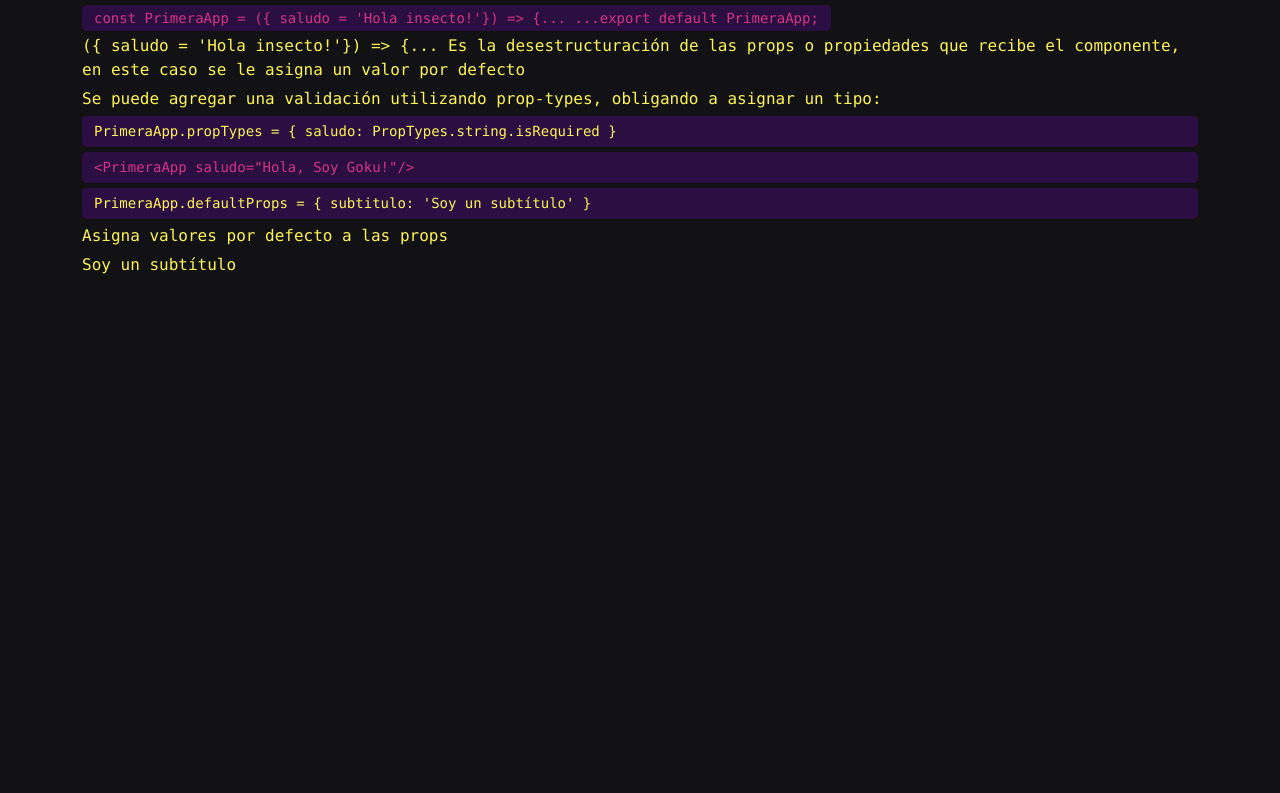
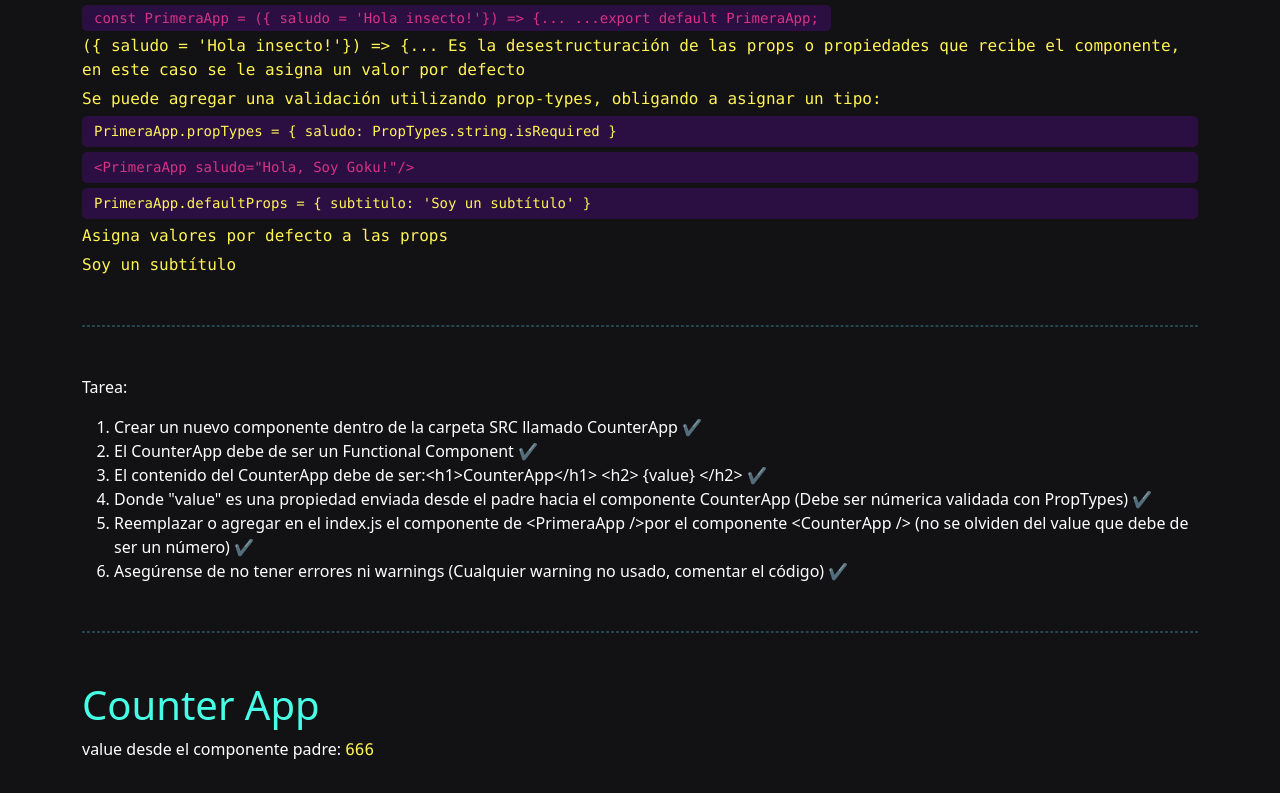
Before and after one commit to Yanioconjota/react-gl-training, a React (Create React App) app in the folder 03-counter-app/: page / in a window 1280 px wide. Shown: the part 537-1330 px from the top of the page. Before the commit the page ends 834 px from the top, so only its background shows below. Built offline with nearby package versions, Linux system fonts and the light colour scheme.

Commit message:
CounterApp added

```diff
--- /dev/null
+++ b/03-counter-app/src/CounterApp.js
@@ -0,0 +1,16 @@
+import PropTypes from "prop-types";
+
+function CounterApp({ value }) {
+  return (
+    <div>
+      <h1 className="text-info">Counter App</h1>
+      <p>value desde el componente padre: <span className="Code">{value}</span></p>
+    </div>
+  );
+}
+
+CounterApp.propTypes = {
+  value: PropTypes.number.isRequired,
+};
+
+export default CounterApp;
--- a/03-counter-app/src/PrimeraApp.js
+++ b/03-counter-app/src/PrimeraApp.js
@@ -51,6 +51,33 @@ const PrimeraApp = ({ saludo, subtitulo }) => {
       <code className="d-block Code">{`PrimeraApp.defaultProps = { subtitulo: 'Soy un subtítulo' }`}</code>
       <p className="Code">Asigna valores por defecto a las props</p>
       <p className="Code">{subtitulo}</p>
+      <hr className="my-5" />
+      <p>Tarea:</p>
+      <ol>
+        <li>
+          Crear un nuevo componente dentro de la carpeta SRC llamado CounterApp ✔️
+        </li>
+        <li>El CounterApp debe de ser un Functional Component ✔️</li>
+        <li>
+          El contenido del CounterApp debe de ser:
+          {`<h1>CounterApp</h1>
+              <h2> {value} </h2>`} ✔️
+        </li>
+        <li>
+          Donde "value" es una propiedad enviada desde el padre hacia el
+          componente CounterApp (Debe ser númerica validada con PropTypes) ✔️
+        </li>
+        <li>
+          Reemplazar o agregar en el index.js el componente de {`<PrimeraApp />`}
+          por el componente {`<CounterApp />`} (no se olviden del value que debe
+          de ser un número) ✔️
+        </li>
+        <li>
+          Asegúrense de no tener errores ni warnings (Cualquier warning no
+          usado, comentar el código) ✔️
+        </li>
+      </ol>
+      <hr className="my-5" />
     </Col>
   );
 };
--- a/03-counter-app/src/index.js
+++ b/03-counter-app/src/index.js
@@ -3,12 +3,14 @@ import ReactDOM from "react-dom";
 import { Container, Row } from "react-bootstrap";
 import "./index.scss";
 import PrimeraApp from "./PrimeraApp";
+import CounterApp from "./CounterApp";
 const divRoot = document.querySelector("#root");
 
 ReactDOM.render(
   <Container>
     <Row>
       <PrimeraApp saludo="Hola, Soy Goku!"/>
+      <CounterApp value={666}/>
     </Row>
   </Container>
   ,
```
